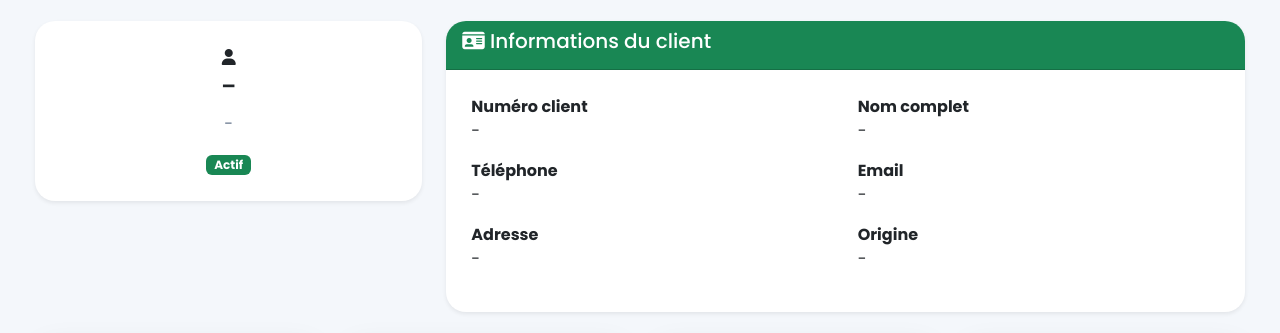
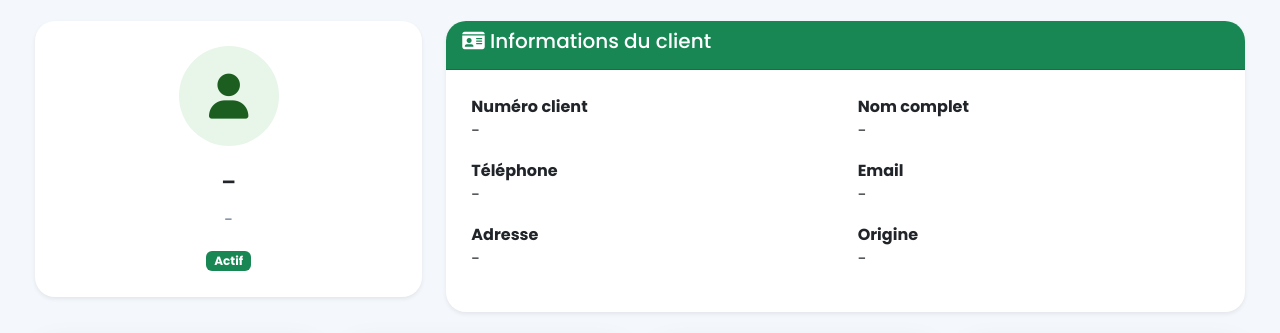
Before and after one commit to agribusaser/fermeaser, a plain HTML site: page modules/clients/detail.html in a window 1280 px wide. Shown: the part 110-443 px from the top of the page. Drawn offline with nearby package versions, Linux system fonts and the light colour scheme.

Commit message:
Add client profile icon styles to clients.css

```diff
--- a/css/clients.css
+++ b/css/clients.css
@@ -356,3 +356,31 @@ RESPONSIVE
     }
 
 }
+
+/*==================================================
+PROFIL CLIENT
+==================================================*/
+
+.client-profile-icon{
+
+    width:100px;
+
+    height:100px;
+
+    margin:0 auto 20px;
+
+    border-radius:50%;
+
+    display:flex;
+
+    align-items:center;
+
+    justify-content:center;
+
+    background:#E8F5E9;
+
+    color:var(--primary);
+
+    font-size:45px;
+
+}
```
